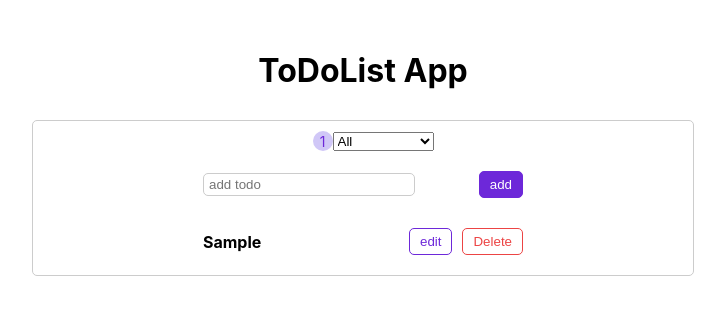
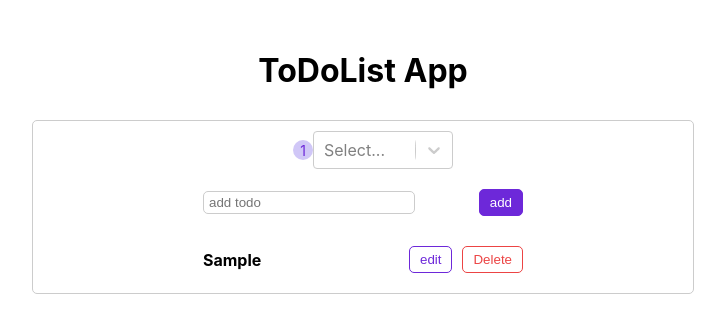
Before and after one commit to hedieh-heydari/ReactToDoApp, a React (Create React App) app: page / in a window 1280 px wide. Both pictures are taken after typing "Sample" into the empty fields and a click on the button "add". Shown: the top 332 px of the page, without its empty margins (287-1012 px from the left). Built offline with nearby package versions, Linux system fonts and the light colour scheme.

Commit message:
added select for options

```diff
--- a/package.json
+++ b/package.json
@@ -9,6 +9,7 @@
     "react": "^18.2.0",
     "react-dom": "^18.2.0",
     "react-scripts": "5.0.1",
+    "react-select": "^5.4.0",
     "web-vitals": "^2.1.4"
   },
   "scripts": {
--- a/src/Components/Navbar.js
+++ b/src/Components/Navbar.js
@@ -1,21 +1,22 @@
-import { useState } from "react";
+import Select from "react-select";
 
-const Navbar = ({ unCompletedTodos, filterTodos }) => {
-  const [status, setStatus] = useState("All");
-  const changeHandler = (e) => {
-    setStatus(e.target.value);
-    filterTodos(e.target.value)
-  };
-
+const Navbar = ({ unCompletedTodos, onChange, selectedOption }) => {
+  const options = [
+    { value: "All", label: "All" },
+    { value: "Completed", label: "Completed" },
+    { value: "Uncompleted", label: "Uncompleted" },
+  ];
   if (!unCompletedTodos) return <h2>set your todos !</h2>;
   return (
     <header>
       <span>{unCompletedTodos}</span>
-      <select onChange={changeHandler} value={status}>
+
+      <Select onChange={onChange} value={selectedOption} options={options} />
+      {/* <select onChange={onChange} value={selectedOption}>
         <option value="All">All</option>
         <option value="Completed">Completed</option>
         <option value="Uncompleted">Uncompleted</option>
-      </select>
+      </select> */}
     </header>
   );
 };
--- a/src/Components/TodoApp.js
+++ b/src/Components/TodoApp.js
@@ -1,4 +1,4 @@
-import { useState } from "react";
+import { useEffect, useState } from "react";
 import Navbar from "./Navbar";
 import ToDoForm from "./ToDoForm";
 import ToDoList from "./TodoList";
@@ -6,6 +6,11 @@ import ToDoList from "./TodoList";
 const TodoApp = () => {
   const [todos, setTodos] = useState([]);
   const [filteredTodos, setFilteredTodos] = useState([]);
+  const [selectedOption, setSelectedOption] = useState("All");
+
+  useEffect(() => {
+    filterTodos(selectedOption.value);
+  }, [todos, selectedOption]);
 
   const addTodoHandler = (input) => {
     const newTodo = {
@@ -37,12 +42,13 @@ const TodoApp = () => {
     updatedTodos[index] = selectedTodo;
     setTodos(updatedTodos);
   };
+  const selectHandler = (e) => {
+    setSelectedOption(e);
+    filterTodos(e.value);
+  };
 
-  const filterTodos = (status) => {
-    switch (status) {
-    //   case "All":
-    //     setFilteredTodos(todos);
-    //     break;
+  const filterTodos = (selectedOption) => {
+    switch (selectedOption) {
       case "Completed":
         setFilteredTodos(todos.filter((t) => t.isCompleted));
         break;
@@ -58,10 +64,12 @@ const TodoApp = () => {
       <Navbar
         unCompletedTodos={todos.filter((t) => !t.isCompleted).length}
         filterTodos={filterTodos}
+        selectedOption={selectedOption}
+        onChange={selectHandler}
       />
       <ToDoForm submitTodo={addTodoHandler} />
       <ToDoList
-        todos={todos}
+        todos={filteredTodos}
         onComplete={completeTodo}
         onDelete={removeTodo}
         onUpdateTodo={updateTodo}
--- a/src/Components/TodoList.js
+++ b/src/Components/TodoList.js
@@ -2,7 +2,7 @@ import { useState } from "react";
 import Todo from "./Todo";
 import ToDoForm from "./ToDoForm";
 
-const ToDoList = ({ todos, onComplete, onDelete, onEdit, onUpdateTodo }) => {
+const ToDoList = ({ todos, onComplete, onDelete, onUpdateTodo }) => {
   const [edit, setEdit] = useState({ id: null, text: "", isCompleted: false });
 
   const editTodo = (newValue) => {
```
Also changed, not shown: 1 other file (tests, documents, lock files or other folders).
